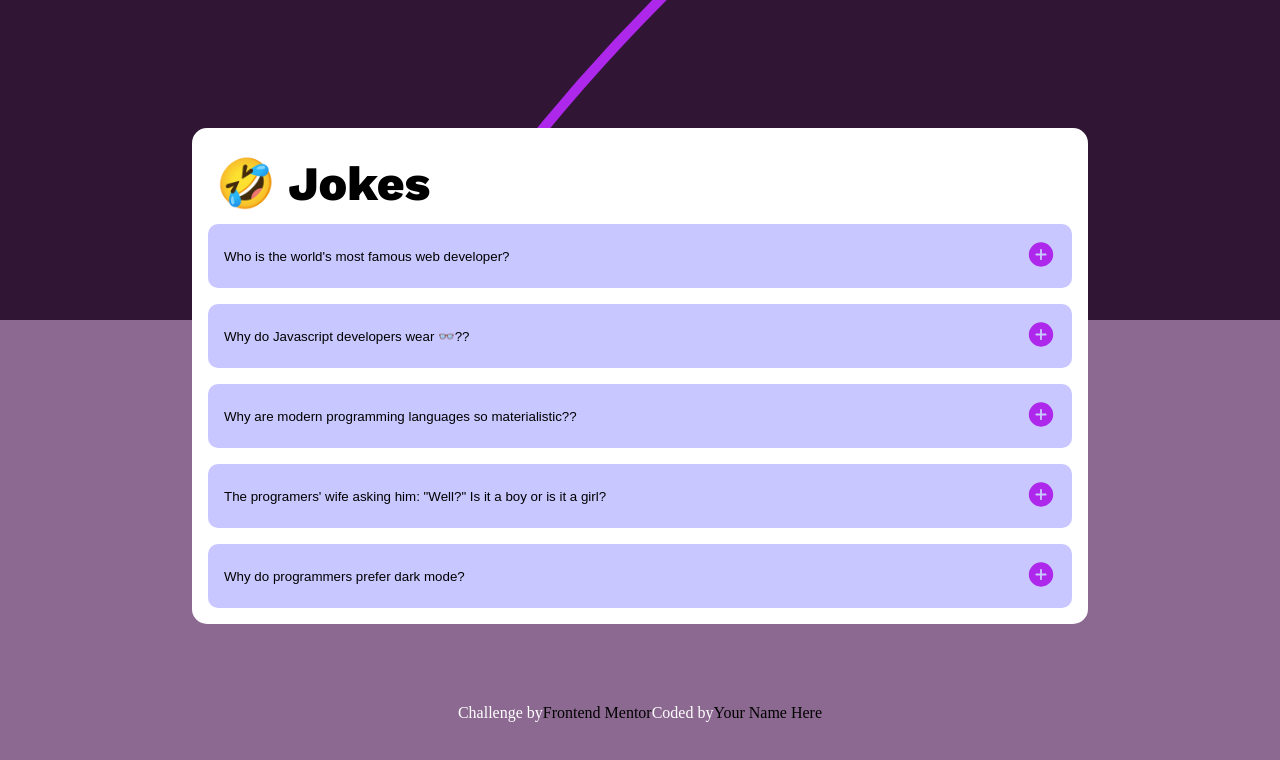
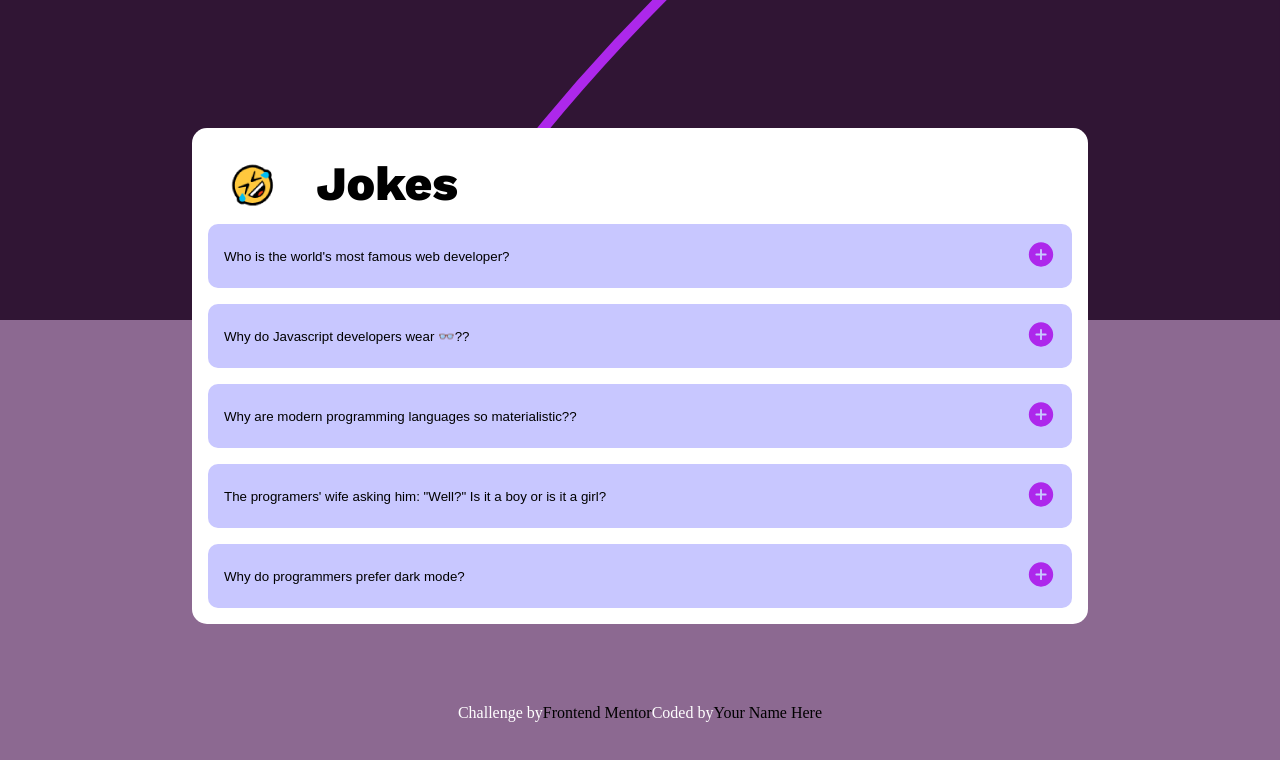
Before and after one commit to Junbol-Frontend-Mentor/faq-accordion, a plain HTML site: page index.html in a window 1280 px wide. Drawn offline with nearby package versions, Linux system fonts and the light colour scheme.

Commit message:
update image

```diff
--- a/index.html
+++ b/index.html
@@ -19,7 +19,8 @@
     </section>
     <section class="whiteCard">
       <div class="whiteCard__header">
-        <h1>🤣 Jokes</h1>
+        <img src="/assets/images/icon-lol.png" alt="star icon" />
+        <h1>Jokes</h1>
       </div>
       <section class="accordion-grp">
         <button class="accordion-grp__accordion" type="button">Who is the world's most famous web developer?</button>
```
Also changed, not shown: assets/images/450705F9.jpg (added), assets/images/450705FA.jpg (added), assets/images/icon-lol.png (added), assets/images/icon-lol.svg (added).
